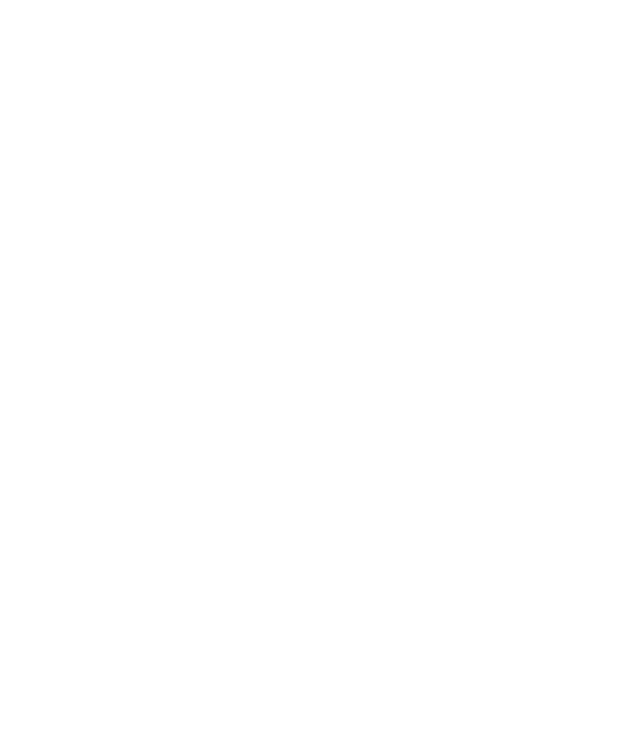
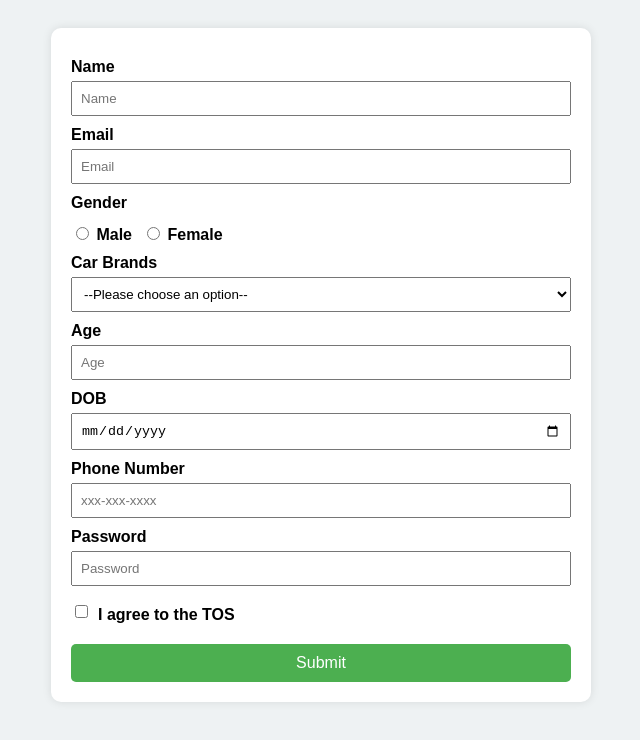
Before and after one commit to acciojob/signup-form-car-Ritesh-Harge1, a website: page main.html in a window 1280 px wide. Shown: the whole page, without its empty margins (319-959 px from the left). Drawn offline with Linux system fonts and the light colour scheme.

Commit message:
created a submission

```diff
--- a/main.html
+++ b/main.html
@@ -1,16 +1,111 @@
 <!DOCTYPE html>
+<html lang="en">
+<head>
+    <meta charset="UTF-8">
+    <title>Signup Form</title>
+    <style>
+        body {
+            font-family: Arial, sans-serif;
+            background-color: #eef2f3;
+            padding: 20px;
+        }
+        form {
+            max-width: 500px;
+            margin: auto;
+            background-color: #ffffff;
+            padding: 20px;
+            border-radius: 10px;
+            box-shadow: 0 0 10px rgba(0,0,0,0.1);
+        }
+        label {
+            display: block;
+            margin-top: 10px;
+            font-weight: bold;
+        }
+        input, select {
+            width: 100%;
+            padding: 8px;
+            margin-top: 5px;
+            box-sizing: border-box;
+        }
+        .radio-group {
+            display: flex;
+            gap: 10px;
+        }
+        .radio-group input {
+            width: auto;
+        }
+        .tos {
+            display: flex;
+            align-items: center;
+            margin-top: 10px;
+        }
+        .tos input {
+            width: auto;
+            margin-right: 10px;
+        }
+        button {
+            margin-top: 20px;
+            padding: 10px;
+            width: 100%;
+            background-color: #4CAF50;
+            color: white;
+            border: none;
+            font-size: 16px;
+            border-radius: 5px;
+            cursor: pointer;
+        }
+        button:hover {
+            background-color: #45a049;
+        }
+    </style>
+</head>
+<body>
 
-<html>
+    <form method="post">
+        <label for="name">Name</label>
+        <input type="text" id="name" placeholder="Name" required>
 
-<head>
-	<link rel="stylesheet" href="styles.css">
-</head>
+        <label for="email">Email</label>
+        <input type="email" id="email" placeholder="Email" required>
 
-<body>
-	<!-- the entire body must be written by student -->
-    <script type="text/javascript" src="./script.js">
-</script>
+        <label>Gender</label>
+        <div class="radio-group">
+            <label for="gender_m">
+                <input type="radio" id="gender_m" name="gender" required> Male
+            </label>
+            <label for="gender_f">
+                <input type="radio" id="gender_f" name="gender" required> Female
+            </label>
+        </div>
+
+        <label for="cars">Car Brands</label>
+        <select id="cars" required>
+            <option value="" disabled selected>--Please choose an option--</option>
+            <option value="Toyota">Toyota</option>
+            <option value="Honda">Honda</option>
+            <option value="Ford">Ford</option>
+        </select>
+
+        <label for="age">Age</label>
+        <input type="number" id="age" placeholder="Age" required>
+
+        <label for="dob">DOB</label>
+        <input type="date" id="dob" required>
+
+        <label for="tel">Phone Number</label>
+        <input type="tel" id="tel" placeholder="xxx-xxx-xxxx">
+
+        <label for="password">Password</label>
+        <input type="password" id="password" placeholder="Password" required>
+
+        <div class="tos">
+            <input type="checkbox" id="tos" required>
+            <label for="tos">I agree to the TOS</label>
+        </div>
+
+        <button type="submit">Submit</button>
+    </form>
 
 </body>
-
 </html>
```
